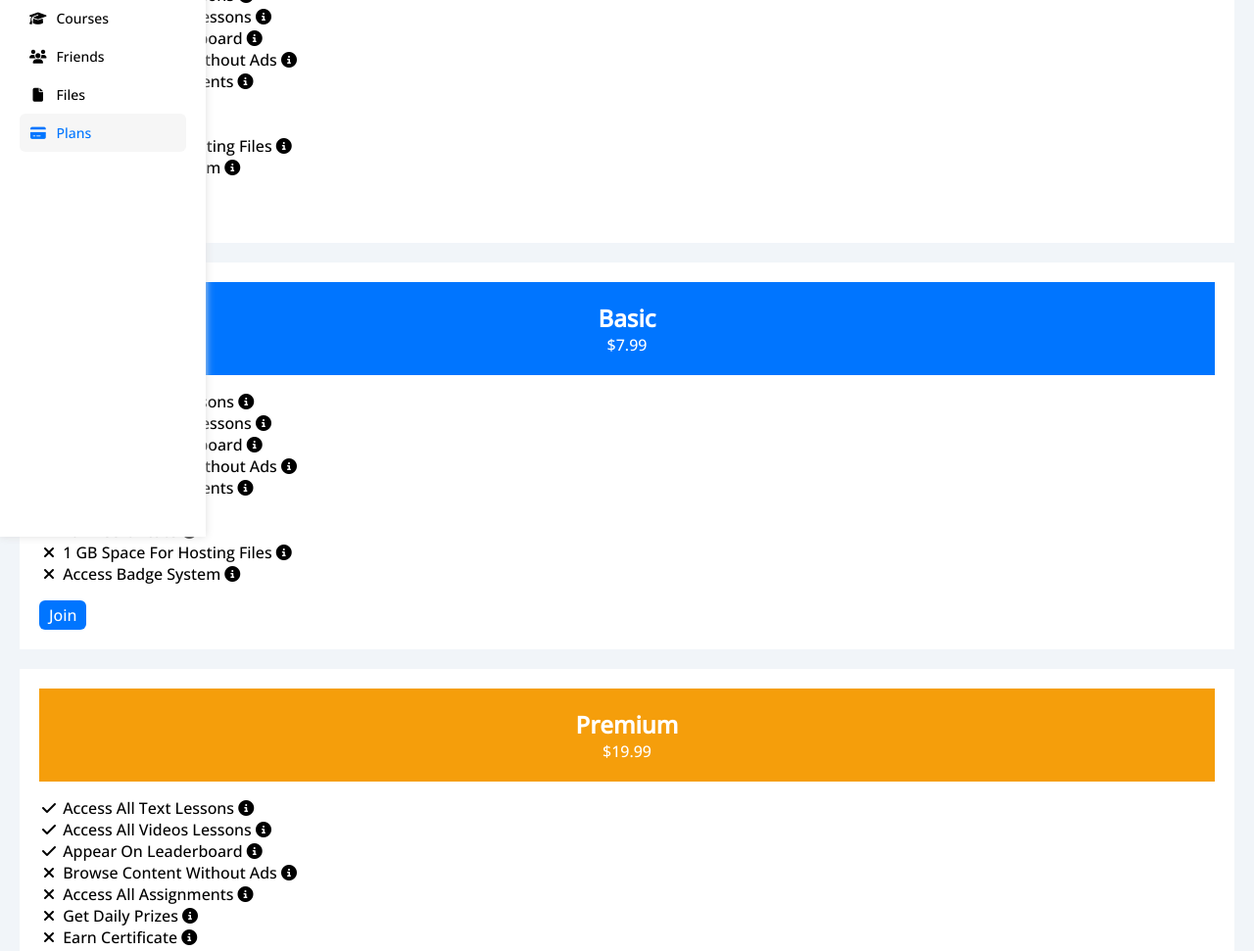
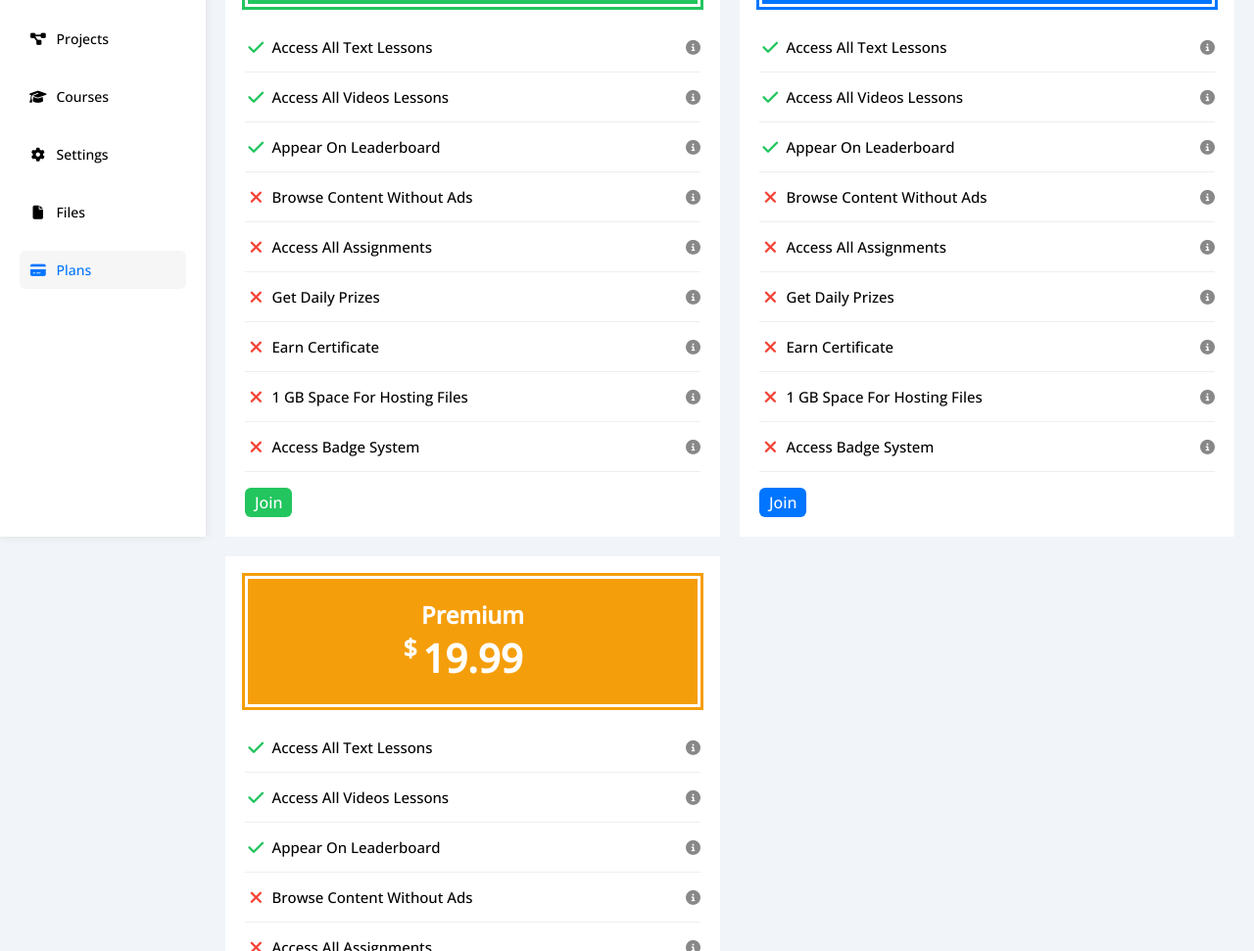
Before and after one commit to joeka7/Dashboard, a plain HTML site: page plans.html in a window 1280 px wide. Shown: the part 320-1291 px from the top of the page at 98% size. Drawn offline with nearby package versions, Linux system fonts and the light colour scheme.

Commit message:
Update Plans Page

```diff
--- a/css/framework.css
+++ b/css/framework.css
@@ -124,6 +124,9 @@
 .ps-15 {
     padding-left: 15px;
 }
+.m-auto {
+    margin: auto;
+}
 .m-0 {
     margin: 0;
 }
@@ -227,6 +230,9 @@
 .fs-25 {
     font-size: 25px;
 }
+.fs-40 {
+    font-size: 40px;
+}
 .fw-bold {
     font-weight: bold;
 }
--- a/css/master.css
+++ b/css/master.css
@@ -1418,6 +1418,63 @@ ul {
 
 /* End Files Page */
 
+/* Start Plans Page */
+.plans-page {
+    grid-template-columns: repeat(auto-fill, minmax(500px, 1fr));
+    margin-left: 230px;
+}
+@media (max-width: 991px) {
+    .plans-page {
+        grid-template-columns: minmax(100px, 1fr);
+        margin-left: 10px;
+        margin-right: 10px;
+    }
+}
+.plans-page .plan .top {
+    border: 3px solid white;
+    outline: 3px solid transparent;
+}
+.plans-page .green .top {
+    outline-color: var(--green-color);
+}
+.plans-page .blue .top {
+    outline-color: var(--blue-color);
+}
+.plans-page .orange .top {
+    outline-color: var(--orange-color);
+}
+.plans-page .plan .top .price span {
+    left: -20px;
+    top: 0;
+}
+.plans-page .plan ul li {
+    padding: 15px 0;
+    border-bottom: 1px solid #eee;
+    font-size: 15px;
+    display: flex;
+    align-items: center;
+}
+.plans-page .plan ul li .yes {
+    color: var(--green-color);
+}
+.plans-page .plan ul li .help {
+    color: var(--grey-color);
+    margin-left: auto;
+}
+.plans-page .plan ul li i:not(.yes, .help) {
+    color: var(--red-color);
+}
+.plans-page .plan ul li i:first-child {
+    font-size: 18px;
+    margin-right: 5px;
+}
+@media (max-width: 991px) {
+    .plans-page .plan a {
+        margin: auto;
+    }
+}
+/* End Plans Page */
+
 /* Start Animation */
 @keyframes change-color {
     from {
--- a/plans.html
+++ b/plans.html
@@ -14,60 +14,62 @@
 </head>
 <body>
     <div class="page d-flex">
+        <!-- Start Sidebar -->
         <div class="sidebar bg-white p-20 p-relative">
-            <h3 class="p-relative text-center mt-0">Joeka</h3>
+            <h3 class="p-relative text-center mt-0 d-none-sm">SCOGLIO</h3>
             <ul>
                 <li>
-                    <a class="d-flex align-items-center fs-14 c-black rad-6 p-10 " href="index.html">
+                    <a class="d-flex align-items-center fs-14 c-black rad-6 p-10 mb-20 mt-20" href="index.html">
                         <i class="fa-solid fa-chart-simple fa-fw"></i>
-                        <span class="fs-14 ms-10 d-none-sm">Dashboard</span>
+                        <span class="fs-14 ms-10 d-none-sm d-none-md">Dashboard</span>
                     </a>
                 </li>
                 <li>
-                    <a class="d-flex align-items-center fs-14 c-black rad-6 p-10 " href="settings.html">
-                        <i class="fa-solid fa-gear fa-fw"></i>
-                        <span class="fs-14 ms-10 d-none-sm">Settings</span>
+                    <a class="d-flex align-items-center fs-14 c-black rad-6 p-10 mb-20 mt-20" href="profile.html">
+                        <i class="fa-solid fa-user fa-fw"></i>
+                        <span class="fs-14 ms-10 d-none-sm d-none-md">Profile</span>
                     </a>
                 </li>
                 <li>
-                    <a class="d-flex align-items-center fs-14 c-black rad-6 p-10 " href="profile.html">
-                        <i class="fa-solid fa-user fa-fw"></i>
-                        <span class="fs-14 ms-10 d-none-sm">Profile</span>
+                    <a class="d-flex align-items-center fs-14 c-black rad-6 p-10 mb-20 mt-20" href="friends.html">
+                        <i class="fa-solid fa-users fa-fw"></i>
+                        <span class="fs-14 ms-10 d-none-sm d-none-md">Friends</span>
                     </a>
                 </li>
                 <li>
-                    <a class="d-flex align-items-center fs-14 c-black rad-6 p-10 " href="projects.html">
+                    <a class="d-flex align-items-center fs-14 c-black rad-6 p-10 mb-20 mt-20" href="projects.html">
                         <i class="fa-solid fa-diagram-project fa-fw"></i>
-                        <span class="fs-14 ms-10 d-none-sm">Projects</span>
+                        <span class="fs-14 ms-10 d-none-sm d-none-md">Projects</span>
                     </a>
                 </li>
                 <li>
-                    <a class="d-flex align-items-center fs-14 c-black rad-6 p-10 " href="courses.html">
+                    <a class="d-flex align-items-center fs-14 c-black rad-6 p-10 mb-20 mt-20" href="courses.html">
                         <i class="fa-solid fa-graduation-cap fa-fw"></i>
-                        <span class="fs-14 ms-10 d-none-sm">Courses</span>
+                        <span class="fs-14 ms-10 d-none-sm d-none-md">Courses</span>
                     </a>
                 </li>
                 <li>
-                    <a class="d-flex align-items-center fs-14 c-black rad-6 p-10 " href="friends.html">
-                        <i class="fa-solid fa-users fa-fw"></i>
-                        <span class="fs-14 ms-10 d-none-sm">Friends</span>
+                    <a class="d-flex align-items-center fs-14 c-black rad-6 p-10 mb-20 mt-20" href="settings.html">
+                        <i class="fa-solid fa-gear fa-fw"></i>
+                        <span class="fs-14 ms-10 d-none-sm d-none-md">Settings</span>
                     </a>
                 </li>
                 <li>
-                    <a class="d-flex align-items-center fs-14 c-black rad-6 p-10 " href="files.html">
+                    <a class="d-flex align-items-center fs-14 c-black rad-6 p-10 mb-20 mt-20" href="files.html">
                         <i class="fa-solid fa-file fa-fw"></i>
-                        <span class="fs-14 ms-10 d-none-sm">Files</span>
+                        <span class="fs-14 ms-10 d-none-sm d-none-md">Files</span>
                     </a>
                 </li>
                 <li>
-                    <a class="active d-flex align-items-center fs-14 c-black rad-6 p-10 " href="plans.html">
+                    <a class="active d-flex align-items-center fs-14 c-black rad-6 p-10 mb-20 mt-20" href="plans.html">
                         <i class="fa-solid fa-credit-card fa-fw"></i>
-                        <span class="fs-14 ms-10 d-none-sm">Plans</span>
+                        <span class="fs-14 ms-10 d-none-sm d-none-md">Plans</span>
                     </a>
                 </li>
             </ul>
         </div>
         <div class="content w-full overflow-hidden">
+            <!-- End Sidebar -->
             <!-- Start Head -->
             <div class="head bg-white p-15 d-flex align-items-center justify-content-between">
                 <div class="search p-relative">
@@ -77,177 +79,184 @@
                     <span class="notification p-relative curser-pointer">
                         <i class="fa-regular fa-bell fa-lg"></i>
                     </span>
-                    <img class="curser-pointer" src="images/avatar.png" alt="">
+                    <a href="profile.html"><img class="curser-pointer ms-15" src="images/avatar.png" alt=""></a>
                 </div>
             </div>
             <!-- End Head -->
             <!-- Start Plans Page -->
             <h1 class="p-relative">Plans</h1>
-            <div class="plans-page d-grid m-20 gap-20">
-                <!-- Start Plan -->
+            <div class="plans-page d-grid gap-20 m-20">
                 <div class="plan green bg-white p-20">
                     <div class="top bg-green text-center p-20">
-                        <h2 class="m-0 c-white">Free</h2>
-                        <div class="price c-white"><span>$</span>0.00</div>
+                        <h2 class="c-white m-0">Free</h2>
+                        <div class="price c-white p-relative fs-40 fw-bold w-fit m-auto">
+                            <span class="p-absolute fs-25">$</span>
+                            0.00
+                        </div>
                     </div>
                     <ul>
                         <li>
                             <i class="fa-solid fa-check fa-fw yes"></i>
                             <span>Access All Text Lessons</span>
-                            <i class="fa-solid fa-circle-info help"></i>
+                            <i class="fa-solid fa-circle-info curser-pointer help"></i>
                         </li>
                         <li>
                             <i class="fa-solid fa-check fa-fw yes"></i>
                             <span>Access All Videos Lessons</span>
-                            <i class="fa-solid fa-circle-info help"></i>
+                            <i class="fa-solid fa-circle-info curser-pointer help"></i>
                         </li>
                         <li>
                             <i class="fa-solid fa-check fa-fw yes"></i>
                             <span>Appear On Leaderboard</span>
-                            <i class="fa-solid fa-circle-info help"></i>
+                            <i class="fa-solid fa-circle-info curser-pointer help"></i>
                         </li>
                         <li>
                             <i class="fa-solid fa-xmark fa-fw"></i>
                             <span>Browse Content Without Ads</span>
-                            <i class="fa-solid fa-circle-info help"></i>
+                            <i class="fa-solid fa-circle-info curser-pointer help"></i>
                         </li>
                         <li>
                             <i class="fa-solid fa-xmark fa-fw"></i>
                             <span>Access All Assignments</span>
-                            <i class="fa-solid fa-circle-info help"></i>
+                            <i class="fa-solid fa-circle-info curser-pointer help"></i>
                         </li>
                         <li>
                             <i class="fa-solid fa-xmark fa-fw"></i>
                             <span>Get Daily Prizes</span>
-                            <i class="fa-solid fa-circle-info help"></i>
+                            <i class="fa-solid fa-circle-info curser-pointer help"></i>
                         </li>
                         <li>
                             <i class="fa-solid fa-xmark fa-fw"></i>
                             <span>Earn Certificate</span>
-                            <i class="fa-solid fa-circle-info help"></i>
+                            <i class="fa-solid fa-circle-info curser-pointer help"></i>
                         </li>
                         <li>
                             <i class="fa-solid fa-xmark fa-fw"></i>
                             <span>1 GB Space For Hosting Files</span>
-                            <i class="fa-solid fa-circle-info help"></i>
+                            <i class="fa-solid fa-circle-info curser-pointer help"></i>
                         </li>
                         <li>
                             <i class="fa-solid fa-xmark fa-fw"></i>
                             <span>Access Badge System</span>
-                            <i class="fa-solid fa-circle-info help"></i>
+                            <i class="fa-solid fa-circle-info curser-pointer help"></i>
                         </li>
                     </ul>
                     <a class="btn-shape bg-green c-white d-block w-fit" href="#">Join</a>
                 </div>
                 <div class="plan blue bg-white p-20">
                     <div class="top bg-blue text-center p-20">
-                        <h2 class="m-0 c-white">Basic</h2>
-                        <div class="price c-white"><span>$</span>7.99</div>
+                        <h2 class="c-white m-0">Basic</h2>
+                        <div class="price c-white p-relative fs-40 fw-bold w-fit m-auto">
+                            <span class="p-absolute fs-25">$</span>
+                            7.99
+                        </div>
                     </div>
                     <ul>
                         <li>
                             <i class="fa-solid fa-check fa-fw yes"></i>
                             <span>Access All Text Lessons</span>
-                            <i class="fa-solid fa-circle-info help"></i>
+                            <i class="fa-solid fa-circle-info curser-pointer help"></i>
                         </li>
                         <li>
                             <i class="fa-solid fa-check fa-fw yes"></i>
                             <span>Access All Videos Lessons</span>
-                            <i class="fa-solid fa-circle-info help"></i>
+                            <i class="fa-solid fa-circle-info curser-pointer help"></i>
                         </li>
                         <li>
                             <i class="fa-solid fa-check fa-fw yes"></i>
                             <span>Appear On Leaderboard</span>
-                            <i class="fa-solid fa-circle-info help"></i>
+                            <i class="fa-solid fa-circle-info curser-pointer help"></i>
                         </li>
                         <li>
                             <i class="fa-solid fa-xmark fa-fw"></i>
                             <span>Browse Content Without Ads</span>
-                            <i class="fa-solid fa-circle-info help"></i>
+                            <i class="fa-solid fa-circle-info curser-pointer help"></i>
                         </li>
                         <li>
                             <i class="fa-solid fa-xmark fa-fw"></i>
                             <span>Access All Assignments</span>
-                            <i class="fa-solid fa-circle-info help"></i>
+                            <i class="fa-solid fa-circle-info curser-pointer help"></i>
                         </li>
                         <li>
                             <i class="fa-solid fa-xmark fa-fw"></i>
                             <span>Get Daily Prizes</span>
-                            <i class="fa-solid fa-circle-info help"></i>
+                            <i class="fa-solid fa-circle-info curser-pointer help"></i>
                         </li>
                         <li>
                             <i class="fa-solid fa-xmark fa-fw"></i>
                             <span>Earn Certificate</span>
-                            <i class="fa-solid fa-circle-info help"></i>
+                            <i class="fa-solid fa-circle-info curser-pointer help"></i>
                         </li>
                         <li>
                             <i class="fa-solid fa-xmark fa-fw"></i>
                             <span>1 GB Space For Hosting Files</span>
-                            <i class="fa-solid fa-circle-info help"></i>
+                            <i class="fa-solid fa-circle-info curser-pointer help"></i>
                         </li>
                         <li>
                             <i class="fa-solid fa-xmark fa-fw"></i>
                             <span>Access Badge System</span>
-                            <i class="fa-solid fa-circle-info help"></i>
+                            <i class="fa-solid fa-circle-info curser-pointer help"></i>
                         </li>
                     </ul>
                     <a class="btn-shape bg-blue c-white d-block w-fit" href="#">Join</a>
                 </div>
                 <div class="plan orange bg-white p-20">
                     <div class="top bg-orange text-center p-20">
-                        <h2 class="m-0 c-white">Premium</h2>
-                        <div class="price c-white"><span>$</span>19.99</div>
+                        <h2 class="c-white m-0">Premium</h2>
+                        <div class="price c-white p-relative fs-40 fw-bold w-fit m-auto">
+                            <span class="p-absolute fs-25">$</span>
+                            19.99
+                        </div>
                     </div>
                     <ul>
                         <li>
                             <i class="fa-solid fa-check fa-fw yes"></i>
                             <span>Access All Text Lessons</span>
-                            <i class="fa-solid fa-circle-info help"></i>
+                            <i class="fa-solid fa-circle-info curser-pointer help"></i>
                         </li>
                         <li>
                             <i class="fa-solid fa-check fa-fw yes"></i>
                             <span>Access All Videos Lessons</span>
-                            <i class="fa-solid fa-circle-info help"></i>
+                            <i class="fa-solid fa-circle-info curser-pointer help"></i>
                         </li>
                         <li>
                             <i class="fa-solid fa-check fa-fw yes"></i>
                             <span>Appear On Leaderboard</span>
-                            <i class="fa-solid fa-circle-info help"></i>
+                            <i class="fa-solid fa-circle-info curser-pointer help"></i>
                         </li>
                         <li>
                             <i class="fa-solid fa-xmark fa-fw"></i>
                             <span>Browse Content Without Ads</span>
-                            <i class="fa-solid fa-circle-info help"></i>
+                            <i class="fa-solid fa-circle-info curser-pointer help"></i>
                         </li>
                         <li>
                             <i class="fa-solid fa-xmark fa-fw"></i>
                             <span>Access All Assignments</span>
-                            <i class="fa-solid fa-circle-info help"></i>
+                            <i class="fa-solid fa-circle-info curser-pointer help"></i>
                         </li>
                         <li>
                             <i class="fa-solid fa-xmark fa-fw"></i>
                             <span>Get Daily Prizes</span>
-                            <i class="fa-solid fa-circle-info help"></i>
+                            <i class="fa-solid fa-circle-info curser-pointer help"></i>
                         </li>
                         <li>
                             <i class="fa-solid fa-xmark fa-fw"></i>
                             <span>Earn Certificate</span>
-                            <i class="fa-solid fa-circle-info help"></i>
+                            <i class="fa-solid fa-circle-info curser-pointer help"></i>
                         </li>
                         <li>
                             <i class="fa-solid fa-xmark fa-fw"></i>
                             <span>1 GB Space For Hosting Files</span>
-                            <i class="fa-solid fa-circle-info help"></i>
+                            <i class="fa-solid fa-circle-info curser-pointer help"></i>
                         </li>
                         <li>
                             <i class="fa-solid fa-xmark fa-fw"></i>
                             <span>Access Badge System</span>
-                            <i class="fa-solid fa-circle-info help"></i>
+                            <i class="fa-solid fa-circle-info curser-pointer help"></i>
                         </li>
                     </ul>
                     <p class="c-grey m-0 text-center">This Is Your Current Plan</p>
                 </div>
-                <!-- End Plan -->
             </div>
             <!-- End Plans Page -->
         </div>
```
